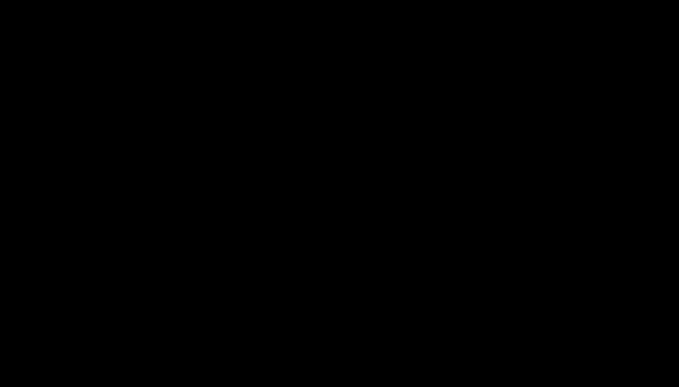
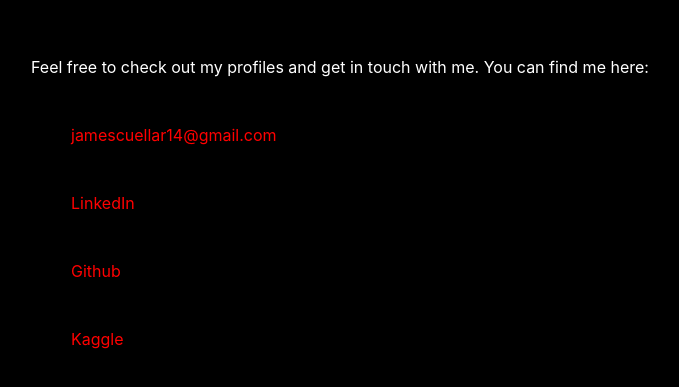
Before and after one commit to jaimecuellar14/react-portfolio, a React (Create React App) app: page /contact in a window 1280 px wide. Shown: the part 119-506 px from the top of the page, without its empty margins (289-968 px from the left). Built offline with nearby package versions, Linux system fonts and the light colour scheme.

Commit message:
Contact page

```diff
--- a/src/Views/Contact.js
+++ b/src/Views/Contact.js
@@ -1,7 +1,27 @@
+import "../styles/contact.css";
 const Contact = () =>{
     return(
-        <div>
-            Contact component
+        <div className="contact-container">
+            <div className="contact-info">
+                <p>Feel free to check out my profiles and get in touch with me.
+                    You can find me here:
+
+                    <ul class="contact-platforms">
+                        <li>
+                            jamescuellar14@gmail.com
+                        </li>
+                        <li>
+                           <a href="https://www.linkedin.com/in/jaime-cuellar-ba2096138/">LinkedIn</a>
+                        </li>
+                        <li>
+                            <a href="https://github.com/jaimecuellar14">Github</a>
+                        </li>
+                        <li>
+                            <a href="https://www.kaggle.com/jaimec14">Kaggle</a>
+                        </li>
+                    </ul>
+                </p>
+            </div>
         </div>
     )
 }
--- /dev/null
+++ b/src/styles/contact.css
@@ -0,0 +1,25 @@
+.contact-container{
+    height: 100vh;
+    display: flex;
+    align-items: center;
+    justify-content: center;
+}
+
+.contact-container .contact-info{
+    height: 30rem;
+    width: 40rem;
+}
+
+.contact-platforms{
+    list-style-type: none;
+}
+
+.contact-platforms li{
+    margin-top: 3rem;
+    color: red;
+}
+
+a{
+    text-decoration: none;
+    color:red !important;
+}
```
